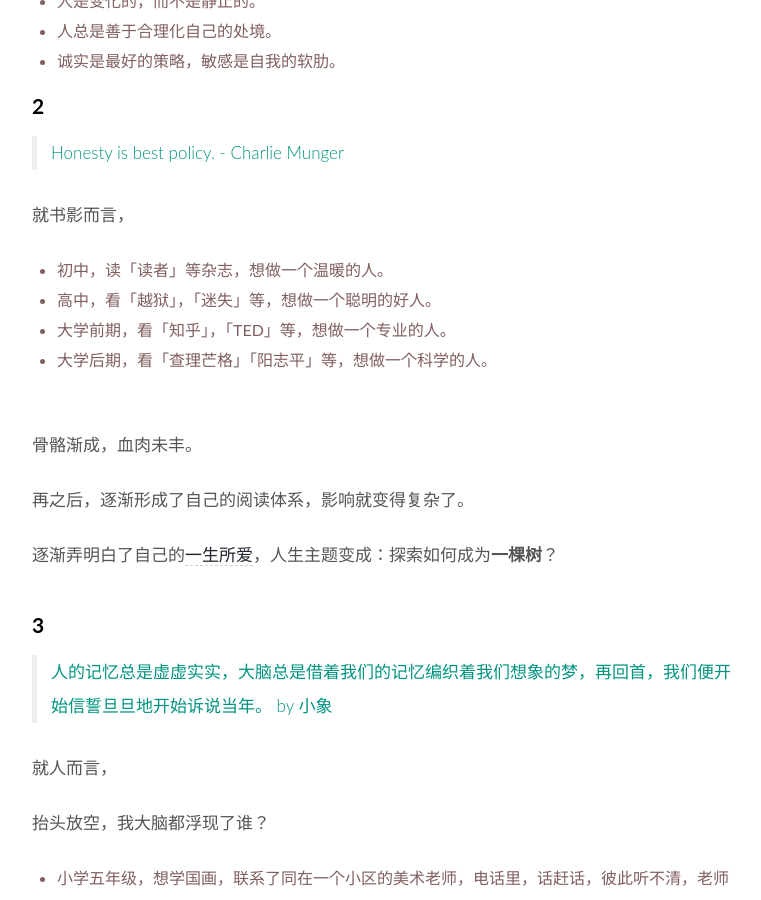
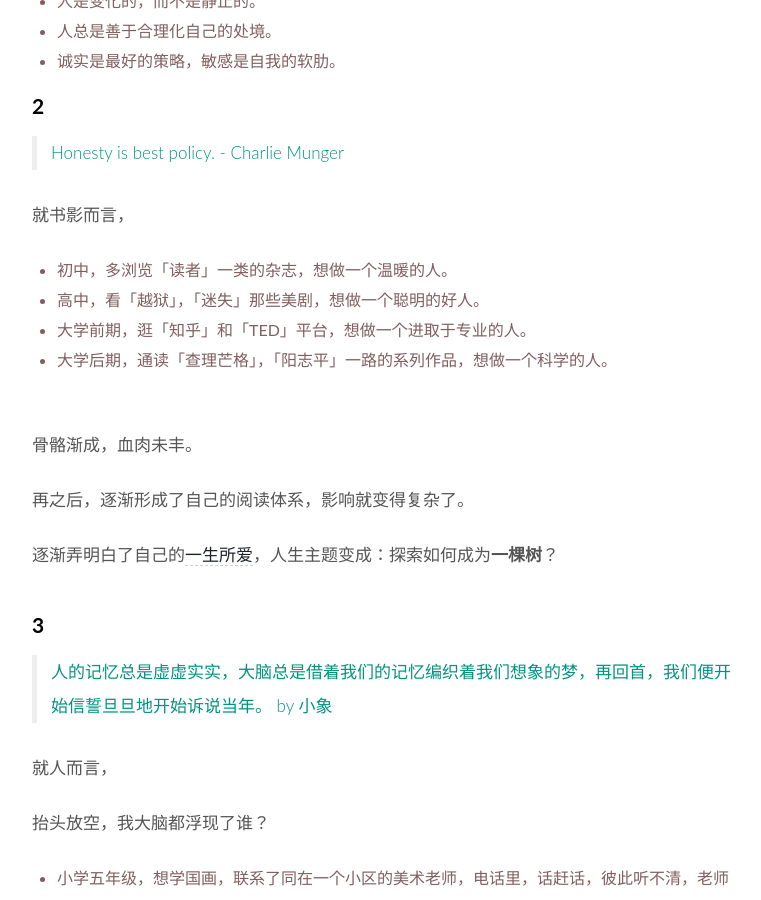
Before and after one commit to WillWang-X/willwang-x.github.io, a Jekyll site: the page built from _posts/2019-02-05-who-shaped-me.md, in a window 1280 px wide and 900 px high, scrolled down 1538 px. Shown: the whole window, without its empty margins (258-1019 px from the left). Built offline with Jekyll 4.4.1, drawn with Linux system fonts in a browser that asks for light colours.

Commit message:
Updated who shaped me

```diff
--- a/_posts/2019-02-05-who-shaped-me.md
+++ b/_posts/2019-02-05-who-shaped-me.md
@@ -56,10 +56,10 @@ published: true
 
 就书影而言，
 
-* 初中，读「读者」等杂志，想做一个温暖的人。
-* 高中，看「越狱」，「迷失」等，想做一个聪明的好人。
-* 大学前期，看「知乎」，「TED」等，想做一个专业的人。
-* 大学后期，看「查理芒格」「阳志平」等，想做一个科学的人。
+* 初中，多浏览「读者」一类的杂志，想做一个温暖的人。
+* 高中，看「越狱」，「迷失」那些美剧，想做一个聪明的好人。
+* 大学前期，逛「知乎」和「TED」平台，想做一个进取于专业的人。
+* 大学后期，通读「查理芒格」，「阳志平」一路的系列作品，想做一个科学的人。
 
 <br>
 
```
